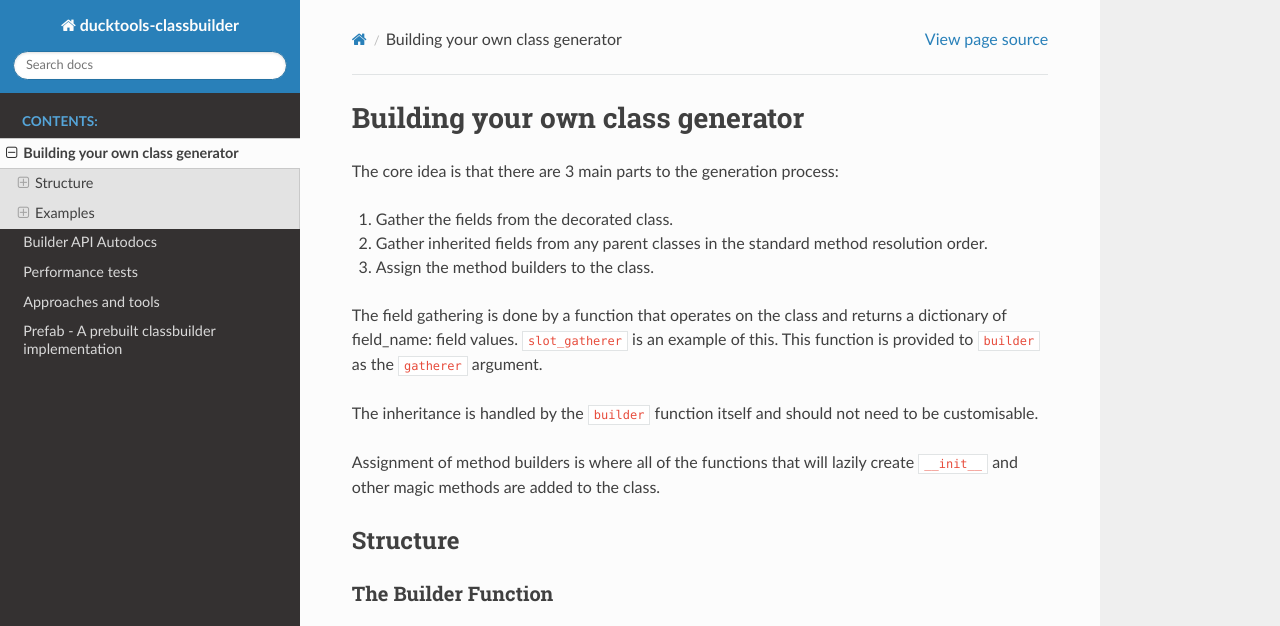
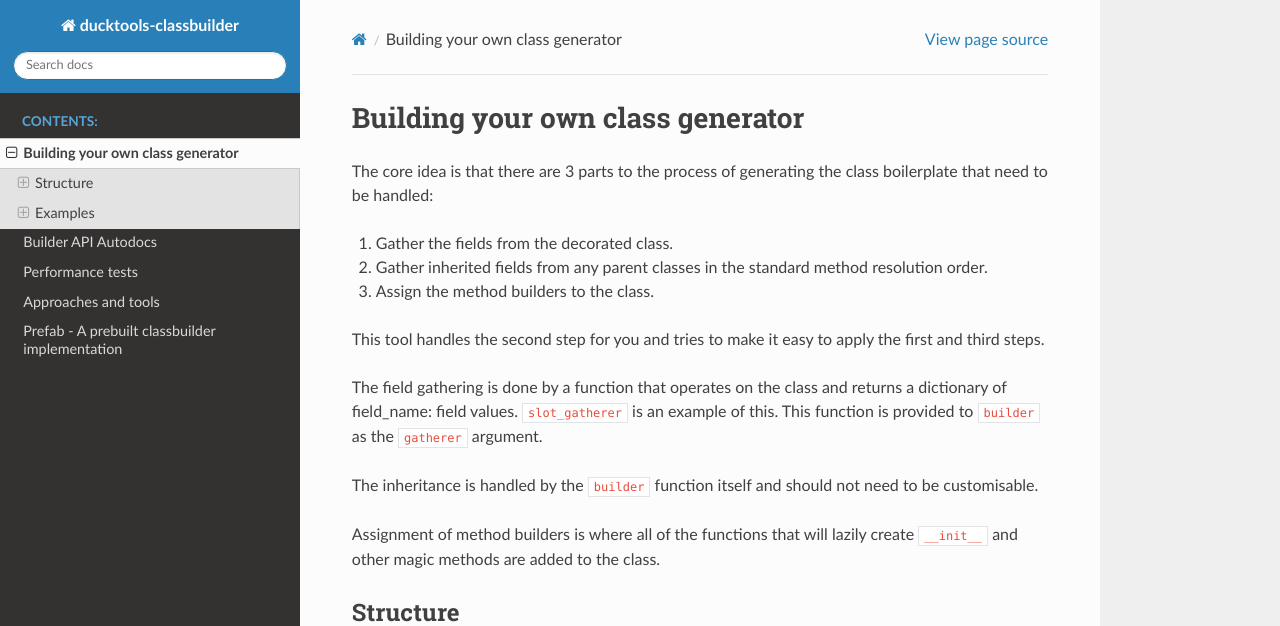
Before and after one commit to DavidCEllis/ducktools-classbuilder, a Sphinx documentation site: the page built from docs/extension_examples.md, in a window 1280 px wide and 900 px high, cut to the strip 0-626 px from the top of the window. Built offline with Sphinx 7.4.7 and the Read the Docs theme 2.0.0, drawn with Linux system fonts in a browser that asks for light colours.

Commit message:
Reword docs

```diff
--- a/docs/extension_examples.md
+++ b/docs/extension_examples.md
@@ -1,11 +1,15 @@
 # Building your own class generator #
 
-The core idea is that there are 3 main parts to the generation process:
+The core idea is that there are 3 parts to the process of generating
+the class boilerplate that need to be handled:
 
 1. Gather the fields from the decorated class.
 2. Gather inherited fields from any parent classes in the standard
    method resolution order.
 3. Assign the method builders to the class.
+
+This tool handles the second step for you and tries to make it easy to apply
+the first and third steps.
 
 The field gathering is done by a function that operates on the class and returns
 a dictionary of field_name: field values. `slot_gatherer` is an example of this.
```
